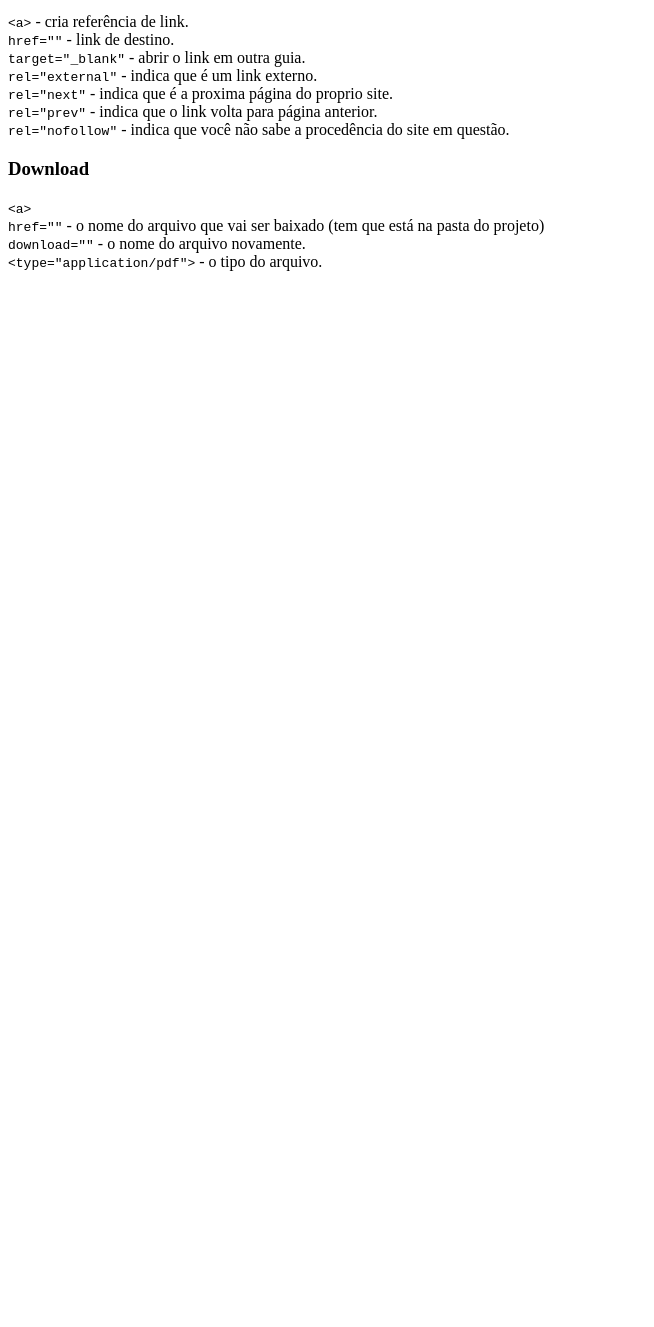
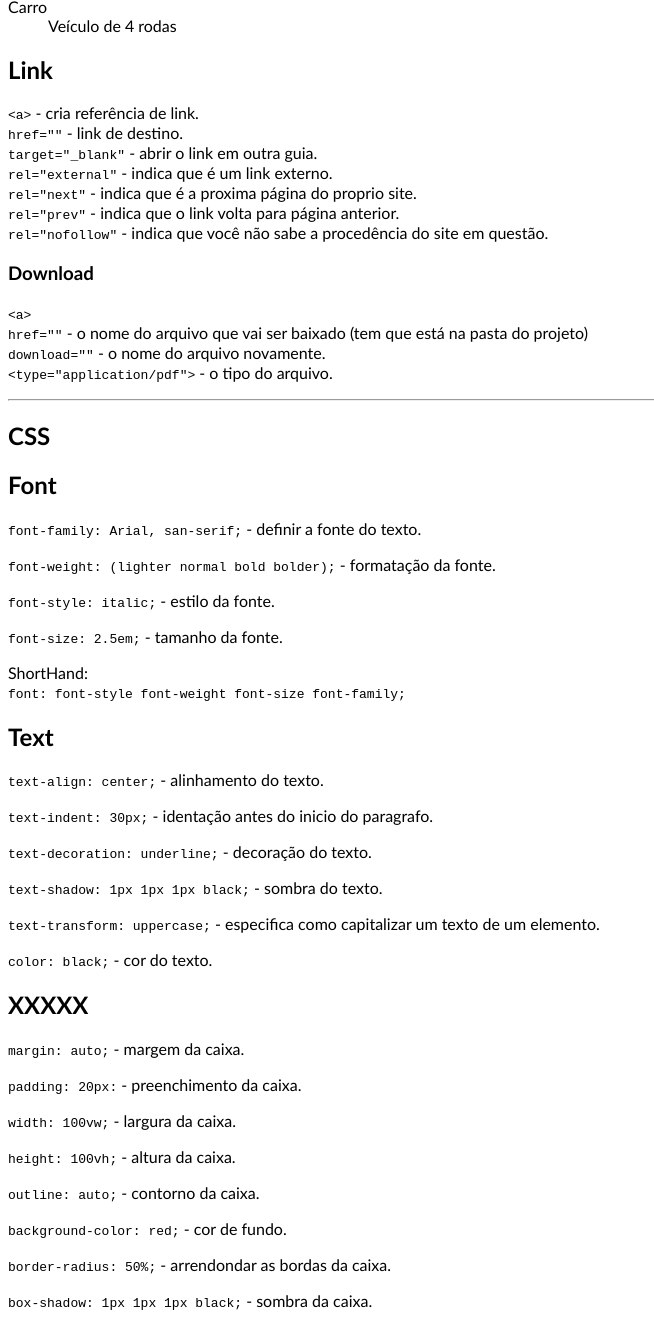
Before and after one commit to Everton-Leon/Basico-HTML-CSS, a plain HTML site: page index.html in a window 1280 px wide. Shown: the part 1828-3155 px from the top of the page, without its empty margins (0-654 px from the left). Before the commit the page ends 2115 px from the top, so only its background shows below. Drawn offline with Linux system fonts and the light colour scheme.

Commit message:
terminando comando HTML

```diff
--- a/index.html
+++ b/index.html
@@ -4,6 +4,11 @@
     <meta charset="UTF-8">
     <meta name="viewport" content="width=device-width, initial-scale=1.0">
     <title>Básico HTML/CSS</title>
+    <style>
+        body {
+            font-family: 'Gill Sans', 'Gill Sans MT', Calibri, 'Trebuchet MS', sans-serif;
+        }
+    </style>
 </head>
 <body>
     <header>
@@ -79,6 +84,37 @@
             <h3>Download</h3>
             <p><code>&lta&gt</code> <br><code>href=""</code> - o nome do arquivo que vai ser baixado (tem que está na pasta do projeto) <br><code>download=""</code> - o nome do arquivo novamente. <br><code>&lttype="application/pdf"&gt</code> - o tipo do arquivo.</p>
         </article>
+        <hr>
+        <article>
+            <h1>CSS</h1>
+            <h2>Font</h2>
+            <p><code>font-family: Arial, san-serif;</code> - definir a fonte do texto.</p>
+            <p><code>font-weight: (lighter normal bold bolder);</code> - formatação da fonte.</p>
+            <p><code>font-style: italic;</code> - estilo da fonte.</p>
+            <p><code>font-size: 2.5em;</code> - tamanho da fonte.</p>
+            <p>ShortHand: <br>
+            <code>font: font-style font-weight font-size font-family;</code></p>
+        </article>
+        <article>
+            <h2>Text</h2>
+            <p><code>text-align: center;</code> - alinhamento do texto.</p>
+            <p><code>text-indent: 30px;</code> - identação antes do inicio do paragrafo.</p>
+            <p><code>text-decoration: underline;</code> - decoração do texto.</p>
+            <p><code>text-shadow: 1px 1px 1px black;</code> - sombra do texto.</p>
+            <p><code>text-transform: uppercase;</code> - especifica como capitalizar um texto de um elemento.</p>
+            <p><code>color: black;</code> - cor do texto.</p>
+        </article>
+        <article>
+            <h2>XXXXX</h2>
+            <p><code>margin: auto;</code> - margem da caixa.</p>
+            <p><code>padding: 20px:</code> - preenchimento da caixa.</p>
+            <p><code>width: 100vw;</code> - largura da caixa.</p>
+            <p><code>height: 100vh;</code> - altura da caixa.</p>
+            <p><code>outline: auto;</code> - contorno da caixa.</p>
+            <p><code>background-color: red;</code> - cor de fundo.</p>
+            <p><code>border-radius: 50%;</code> - arrendondar as bordas da caixa.</p>
+            <p><code>box-shadow: 1px 1px 1px black;</code> - sombra da caixa.</p>
+        </article>
     </main>
     <footer>
 
```
